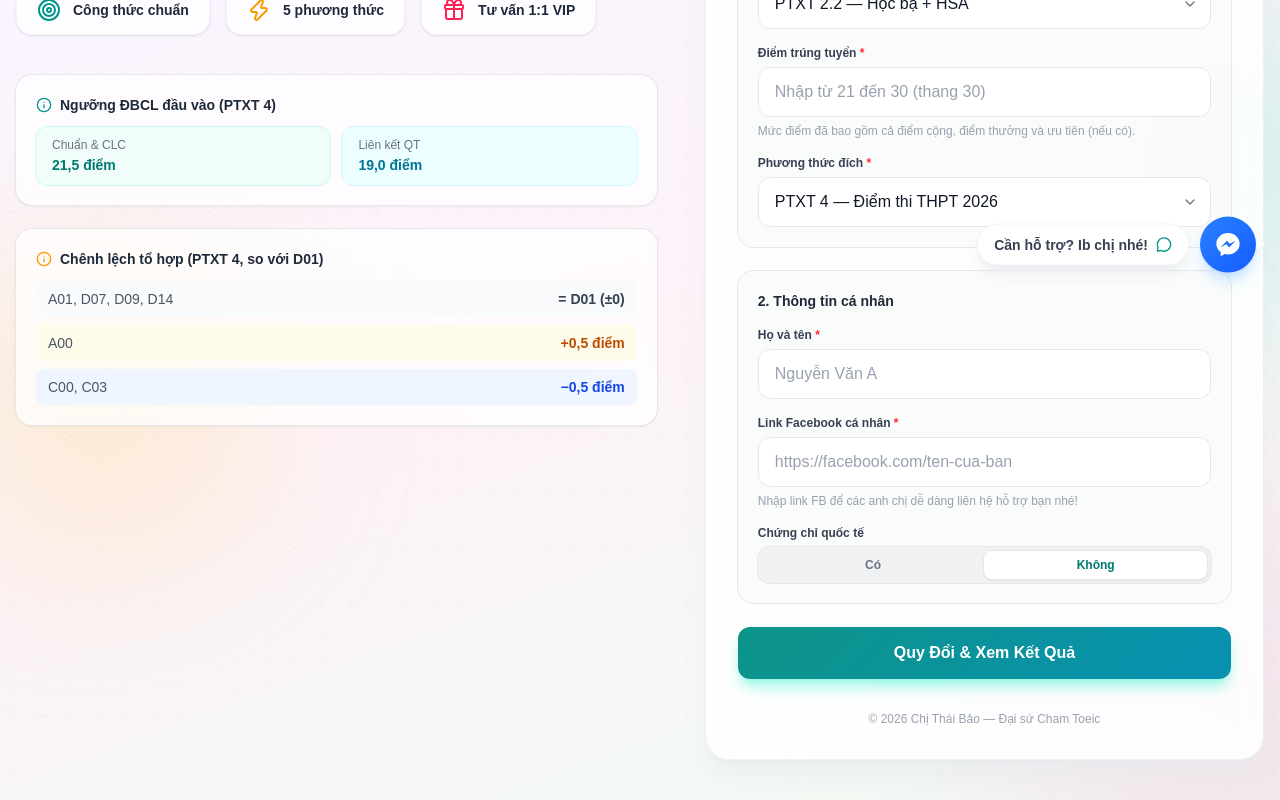
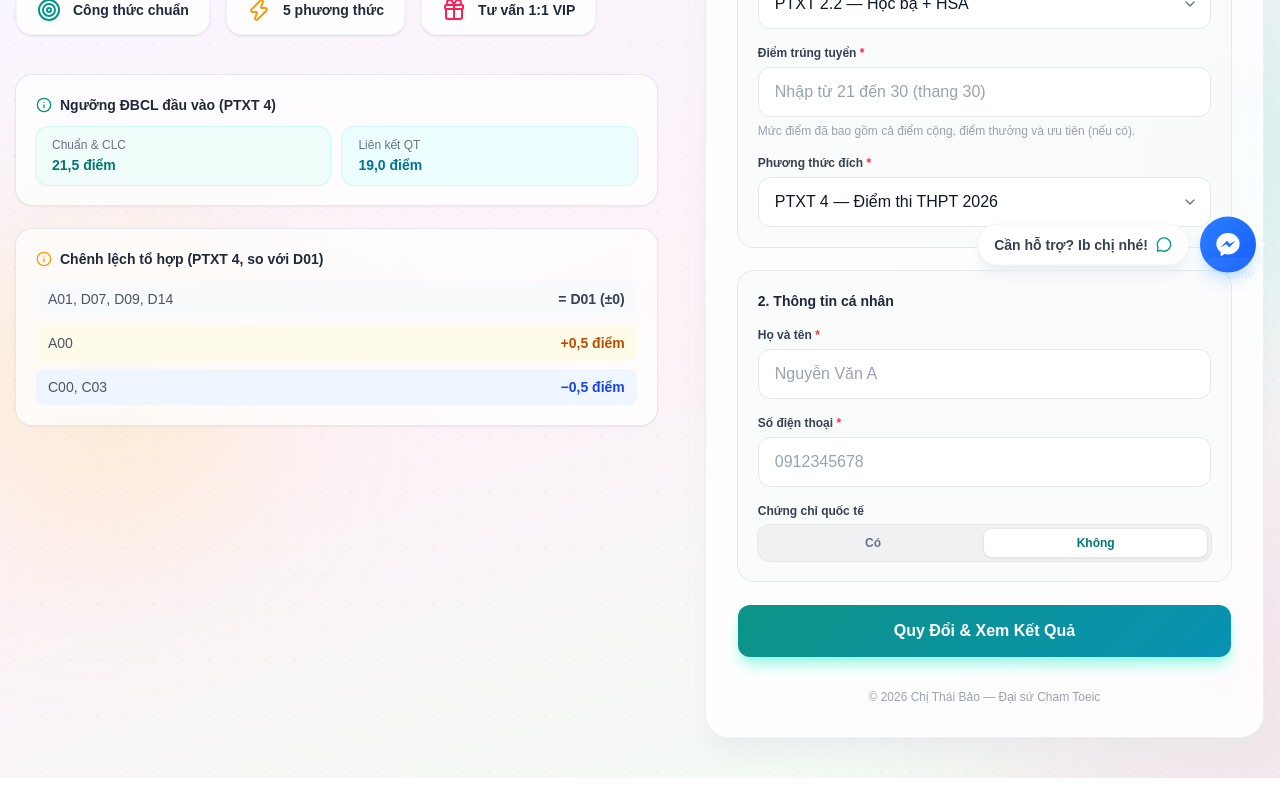
Before and after one commit to Hungztv/Quy_doi_Diem, a Next.js app: page / in a window 1280 px wide. Shown: the part 502-1302 px from the top of the page. After the commit the page ends 1280 px from the top, so only its background shows below. Built offline with nearby package versions, Linux system fonts and the light colour scheme.

Commit message:
feat: implement university admission score calculator UI and save-score API route

```diff
--- a/app/api/save-score/route.ts
+++ b/app/api/save-score/route.ts
@@ -15,7 +15,7 @@ type SaveScorePayload = {
     resultPTXT3: string;
     hasIntlCert: boolean;
     surveyOption?: string;
-    facebookLink?: string;
+    phoneNumber?: string;
 };
 
 function isFiniteNumber(value: unknown): value is number {
@@ -86,7 +86,7 @@ export async function POST(request: NextRequest) {
             resultPTXT3: typeof body.resultPTXT3 === "string" ? body.resultPTXT3 : "—",
             hasIntlCert: body.hasIntlCert ? "Có" : "Không",
             surveyOption: body.surveyOption?.trim() || "",
-            facebookLink: body.facebookLink?.trim() || "",
+            phoneNumber: body.phoneNumber?.trim() || "",
             createdAt: new Date().toISOString(),
         };
 
@@ -132,7 +132,7 @@ export async function POST(request: NextRequest) {
                             `   PTXT 3: ${payload.resultPTXT3}\n` +
                             `📝 Khảo sát: <i>${payload.surveyOption || 'Không có'}</i>\n` +
                             `🎓 CCQT: ${payload.hasIntlCert}\n` +
-                            `🔗 Facebook: ${payload.facebookLink || 'Không có'}`;
+                            `📞 Số điện thoại: ${payload.phoneNumber || 'Không có'}`;
 
             // Không cần await để tránh làm chậm thời gian phản hồi cho học sinh
             fetch(`https://api.telegram.org/bot${TELEGRAM_BOT_TOKEN}/sendMessage`, {
--- a/app/page.tsx
+++ b/app/page.tsx
@@ -258,50 +258,6 @@ function interpolateToAll(
   );
 }
 
-function normalizeFacebookLink(value: string) {
-  const trimmedValue = value.trim();
-
-  if (!trimmedValue) {
-    return { value: "", error: "" };
-  }
-
-  const normalizedValue = /^https?:\/\//i.test(trimmedValue)
-    ? trimmedValue
-    : `https://${trimmedValue}`;
-
-  try {
-    const url = new URL(normalizedValue);
-
-    if (url.protocol !== "http:" && url.protocol !== "https:") {
-      return {
-        value: "",
-        error: "Link Facebook phải bắt đầu bằng http hoặc https.",
-      };
-    }
-
-    const hostname = url.hostname.toLowerCase().replace(/^www\./, "");
-
-    const isFacebookDomain =
-      hostname === "facebook.com" ||
-      hostname.endsWith(".facebook.com") ||
-      hostname === "fb.com" ||
-      hostname.endsWith(".fb.com");
-
-    if (!isFacebookDomain) {
-      return {
-        value: "",
-        error: "Vui lòng nhập đúng link Facebook cá nhân.",
-      };
-    }
-
-    return { value: normalizedValue, error: "" };
-  } catch {
-    return {
-      value: "",
-      error: "Link Facebook không hợp lệ.",
-    };
-  }
-}
 
 /* ═══════════════════════════ Component ═══════════════════════ */
 
@@ -312,8 +268,9 @@ export default function HomePage() {
   const [sourceScore, setSourceScore] = useState("");
   const [comboType, setComboType] = useState<ComboKey>("D01");
   const [fullName, setFullName] = useState("");
-  const [facebookLink, setFacebookLink] = useState("");
+  const [phoneNumber, setPhoneNumber] = useState("");
   const [hasIntlCert, setHasIntlCert] = useState(false);
+  const [adminCode, setAdminCode] = useState("");
 
   /* ── Result state ──────────────────────────────────── */
   const [results, setResults] = useState<ConversionResult[] | null>(null);
@@ -364,12 +321,6 @@ export default function HomePage() {
     setResults(null);
     setMatchedQuantile(null);
 
-    /* Validate name */
-    if (!fullName.trim()) {
-      setMessage({ type: "error", text: "Vui lòng nhập họ tên." });
-      return;
-    }
-
     /* Validate score */
     const trimmedScore = sourceScore.trim();
     if (!trimmedScore || !isNumericInput(trimmedScore)) {
@@ -405,17 +356,38 @@ export default function HomePage() {
       return;
     }
 
-    /* Validate Facebook */
-    if (!facebookLink.trim()) {
+    /* Admin bypass */
+    if (adminCode === "9999") {
+      setNormalizedScore(numScore);
+      const conversionResults = [interpolateScore(numScore, sourceMethod, targetMethod)];
+      const firstSuccess = conversionResults.find(
+        (r): r is SuccessResult => "convertedScore" in r
+      );
+      const qIndex = firstSuccess?.quantileIndex ?? null;
+
+      setResults(conversionResults);
+      setMatchedQuantile(qIndex);
       setMessage({
-        type: "error",
-        text: "Vui lòng nhập Link Facebook (bắt buộc) để chuyên viên hỗ trợ.",
+        type: "success",
+        text: "🎯 Đã quy đổi điểm thành công! (Quyền Admin)",
       });
       return;
     }
-    const fbValidation = normalizeFacebookLink(facebookLink);
-    if (fbValidation.error) {
-      setMessage({ type: "error", text: fbValidation.error });
+
+    /* Validate name */
+    if (!fullName.trim()) {
+      setMessage({ type: "error", text: "Vui lòng nhập họ tên." });
+      return;
+    }
+
+    /* Validate Phone */
+    const phoneRegex = /^[0-9]{10,}$/;
+    const phoneTrimmed = phoneNumber.replace(/\s+/g, '');
+    if (!phoneNumber.trim() || !phoneRegex.test(phoneTrimmed)) {
+      setMessage({
+        type: "error",
+        text: "Vui lòng nhập số điện thoại hợp lệ (ít nhất 10 số).",
+      });
       return;
     }
 
@@ -433,7 +405,6 @@ export default function HomePage() {
     setIsLoading(true);
 
     const numScore = normalizedScore!;
-    const fbValidation = normalizeFacebookLink(facebookLink);
 
     /* Compute results */
     const conversionResults = [interpolateScore(numScore, sourceMethod, targetMethod)];
@@ -474,7 +445,7 @@ export default function HomePage() {
           resultPTXT3: resultMap["PTXT3"] || "—",
           hasIntlCert,
           surveyOption,
-          facebookLink: fbValidation.value,
+          phoneNumber: phoneNumber.trim(),
         }),
       });
 
@@ -692,8 +663,7 @@ export default function HomePage() {
                           return (
                             <tr
                               key={row.quantile}
-                              className={`border-b border-teal-50 transition-all duration-300 ${
-                                isHighlighted
+                              className={`border-b border-teal-50 transition-all duration-300 ${isHighlighted
                                   ? "bg-teal-100/80 ring-2 ring-inset ring-teal-400"
                                   : idx % 2 === 0
                                     ? "bg-white hover:bg-teal-50/40"
@@ -702,8 +672,7 @@ export default function HomePage() {
                             >
                               <td className="px-3 py-2.5 text-center">
                                 <span
-                                  className={`inline-flex items-center justify-center h-7 w-7 rounded-full text-xs font-bold ${
-                                    isHighlighted
+                                  className={`inline-flex items-center justify-center h-7 w-7 rounded-full text-xs font-bold ${isHighlighted
                                       ? "bg-teal-600 text-white shadow-sm"
                                       : "bg-gray-100 text-gray-600"
                                     }`}
@@ -720,8 +689,7 @@ export default function HomePage() {
                                   >
                                     {range ? (
                                       <span
-                                        className={`inline-block rounded-full px-2.5 py-0.5 text-xs font-semibold ${
-                                          isHighlighted
+                                        className={`inline-block rounded-full px-2.5 py-0.5 text-xs font-semibold ${isHighlighted
                                             ? "bg-teal-200/60 text-teal-800"
                                             : "bg-gray-100 text-gray-700"
                                           }`}
@@ -923,28 +891,27 @@ export default function HomePage() {
                     />
                   </div>
 
-                  {/* Facebook link */}
+                  {/* Phone number */}
                   <div>
                     <label
-                      htmlFor="facebookLink"
+                      htmlFor="phoneNumber"
                       className="mb-1.5 block text-xs font-semibold text-gray-700"
                     >
-                      Link Facebook cá nhân{" "}
+                      Số điện thoại{" "}
                       <span className="text-red-500">*</span>
                     </label>
                     <input
-                      id="facebookLink"
-                      type="url"
-                      value={facebookLink}
+                      id="phoneNumber"
+                      type="tel"
+                      value={phoneNumber}
                       onChange={(e) => {
-                        setFacebookLink(e.target.value);
+                        setPhoneNumber(e.target.value);
                         setMessage(null);
                       }}
-                      placeholder="https://facebook.com/ten-cua-ban"
+                      placeholder="0912345678"
                       className="input-glow w-full rounded-xl border border-gray-200 bg-white px-4 py-3 text-gray-900 outline-none placeholder:text-gray-400"
                     />
                     <p className="mt-1.5 text-xs text-gray-400">
-                      Nhập link FB để các anh chị dễ dàng liên hệ hỗ trợ bạn nhé!
                     </p>
                   </div>
 
@@ -960,8 +927,7 @@ export default function HomePage() {
                           setHasIntlCert(true);
                           setMessage(null);
                         }}
-                        className={`flex-1 rounded-lg px-2 py-1.5 text-xs font-semibold transition-all duration-200 cursor-pointer ${
-                          hasIntlCert
+                        className={`flex-1 rounded-lg px-2 py-1.5 text-xs font-semibold transition-all duration-200 cursor-pointer ${hasIntlCert
                             ? "bg-white text-teal-700 shadow-sm ring-1 ring-gray-200"
                             : "text-gray-500 hover:text-gray-700 hover:bg-gray-100"
                           }`}
@@ -974,8 +940,7 @@ export default function HomePage() {
                           setHasIntlCert(false);
                           setMessage(null);
                         }}
-                        className={`flex-1 rounded-lg px-2 py-1.5 text-xs font-semibold transition-all duration-200 cursor-pointer ${
-                          !hasIntlCert
+                        className={`flex-1 rounded-lg px-2 py-1.5 text-xs font-semibold transition-all duration-200 cursor-pointer ${!hasIntlCert
                             ? "bg-white text-teal-700 shadow-sm ring-1 ring-gray-200"
                             : "text-gray-500 hover:text-gray-700 hover:bg-gray-100"
                           }`}
@@ -991,8 +956,7 @@ export default function HomePage() {
               <button
                 type="submit"
                 disabled={isLoading || cooldown > 0}
-                className={`btn-gradient w-full cursor-pointer disabled:cursor-not-allowed rounded-xl px-5 py-3.5 font-semibold text-white shadow-lg shadow-teal-200 transition-transform active:scale-95 ${
-                  isLoading || cooldown > 0 ? "opacity-50" : ""
+                className={`btn-gradient w-full cursor-pointer disabled:cursor-not-allowed rounded-xl px-5 py-3.5 font-semibold text-white shadow-lg shadow-teal-200 transition-transform active:scale-95 ${isLoading || cooldown > 0 ? "opacity-50" : ""
                   } ${isLoading ? "shimmer" : ""}`}
               >
                 <span>
@@ -1178,8 +1142,7 @@ export default function HomePage() {
               <div
                 role="status"
                 aria-live="polite"
-                className={`fade-in-up mt-6 rounded-2xl border px-4 py-4 text-sm font-medium ${
-                  message.type === "success" ? "msg-success" : "msg-error"
+                className={`fade-in-up mt-6 rounded-2xl border px-4 py-4 text-sm font-medium ${message.type === "success" ? "msg-success" : "msg-error"
                   }`}
               >
                 <div className="flex items-start gap-3">
@@ -1262,6 +1225,18 @@ export default function HomePage() {
         </a>
       </div>
 
+      {/* ── Admin Code Input ────────────────────────── */}
+      <div className="fixed bottom-2 right-2 z-[60] opacity-10 hover:opacity-100 transition-opacity">
+        <input
+          type="password"
+          maxLength={4}
+          value={adminCode}
+          onChange={(e) => setAdminCode(e.target.value)}
+          className="w-16 h-8 text-xs text-center rounded bg-white/50 border border-gray-200 outline-none focus:bg-white"
+          placeholder="Code"
+        />
+      </div>
+
       {/* ── Ad Modal ─────────────────────────────────── */}
       {showAdModal && (
         <div className="fixed inset-0 z-[100] flex items-center justify-center bg-black/60 px-4 py-6 backdrop-blur-sm transition-all duration-300">
@@ -1334,8 +1309,7 @@ export default function HomePage() {
                 ].map((option) => (
                   <label
                     key={option.value}
-                    className={`flex cursor-pointer items-start gap-3 rounded-xl p-3 ring-1 transition-all duration-200 ${
-                      surveyOption === option.value
+                    className={`flex cursor-pointer items-start gap-3 rounded-xl p-3 ring-1 transition-all duration-200 ${surveyOption === option.value
                         ? "bg-teal-50 ring-teal-500"
                         : "bg-white ring-gray-200 hover:bg-gray-50"
                       }`}
@@ -1369,8 +1343,7 @@ export default function HomePage() {
                   type="button"
                   disabled={!surveyOption}
                   onClick={submitWithAd}
-                  className={`cursor-pointer disabled:cursor-not-allowed rounded-xl px-6 py-2.5 text-sm font-bold text-white shadow-lg transition-all ${
-                    surveyOption
+                  className={`cursor-pointer disabled:cursor-not-allowed rounded-xl px-6 py-2.5 text-sm font-bold text-white shadow-lg transition-all ${surveyOption
                       ? "bg-gradient-to-r from-teal-500 to-cyan-600 hover:shadow-teal-300/50"
                       : "bg-gray-300"
                     }`}
```
Lines whose indentation alone changed are shown as unchanged.
